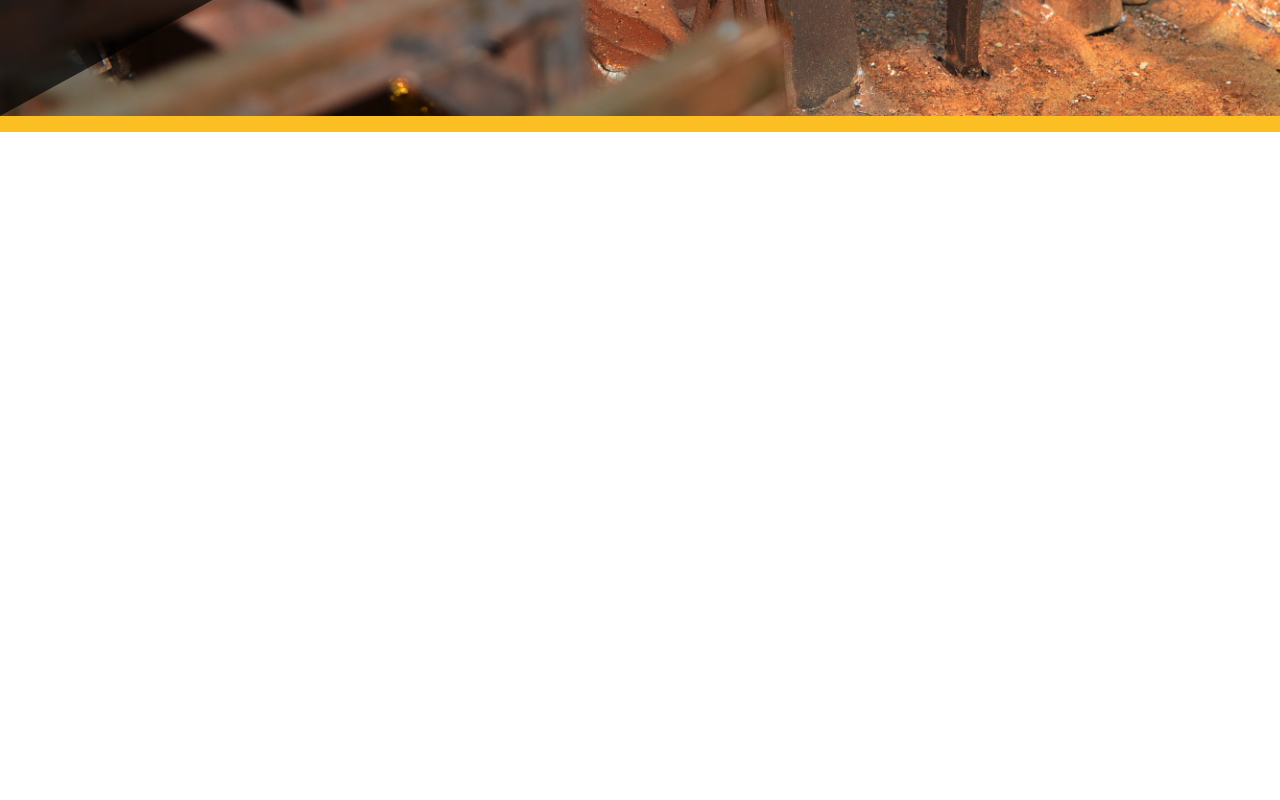
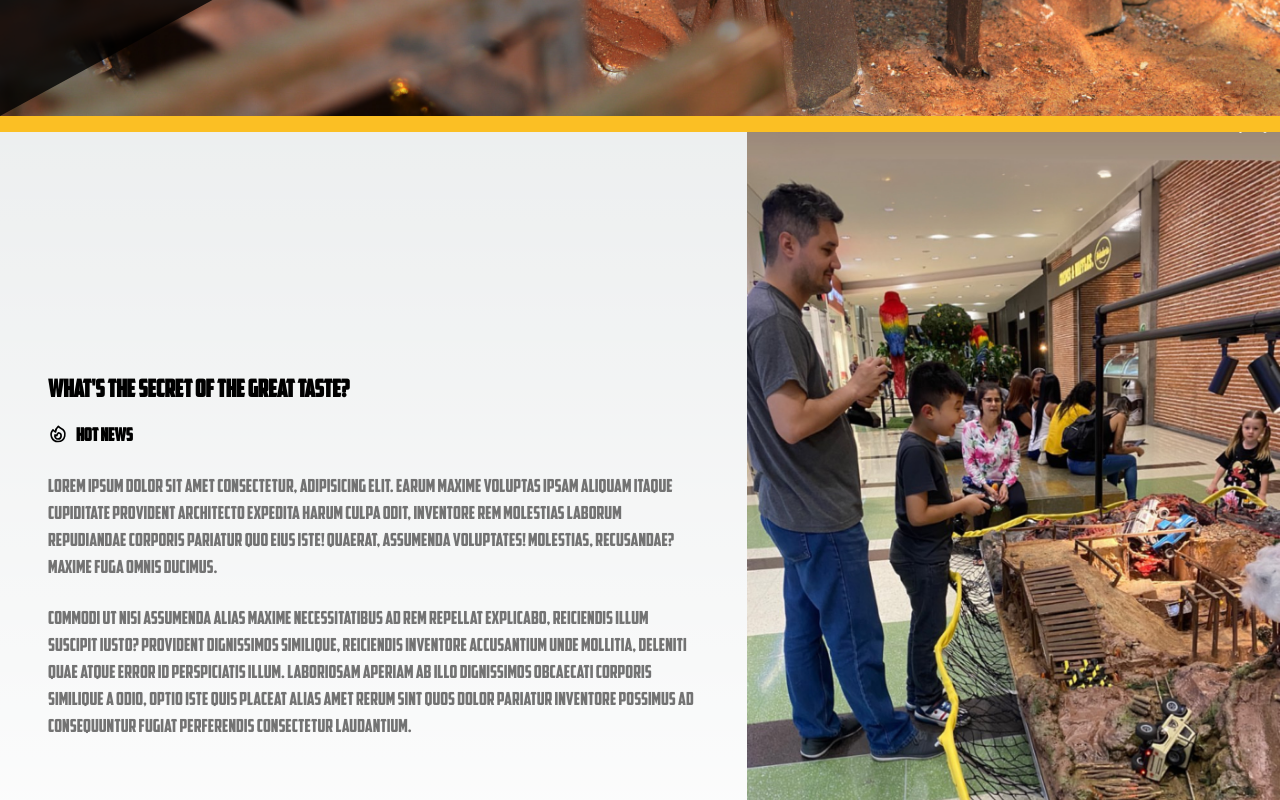
Before and after one commit to phorjax/RC_TRACKS2, a Next.js app: page / in a window 1280 px wide. Shown: the part 960-1760 px from the top of the page. Before the commit the page ends 1092 px from the top, so only its background shows below. Built offline with nearby package versions, Linux system fonts and the light colour scheme.

Commit message:
Servicios section

```diff
--- a/src/app/globals.css
+++ b/src/app/globals.css
@@ -52,7 +52,7 @@ a {
 }
 
 #Triangle {
-  opacity: 0.7;
+  opacity: 0.8;
   border-top: 60vh solid transparent;
   border-bottom: 60vh solid transparent;
   border-left: 110vh solid rgb(0, 0, 0);
--- a/src/app/page.tsx
+++ b/src/app/page.tsx
@@ -1,4 +1,5 @@
-
+import Image from "next/image";
+import KidPlaying from "../../public/rctracks-kidplaying.jpg";
 
 
 export default function Home() {
@@ -16,7 +17,52 @@ export default function Home() {
         </div>
       </div>
       <div className="w-full h-4 bg-amber-400"></div>
-
+      <div className="container mx-auto">
+        <section className="">
+          <div className="block">
+            <div className="flex flex-wrap items-center">
+              <div className=" w-full shrink-0 grow-0 basis-auto lg:w-6/12 xl:w-7/12">
+                <div className="px-6 py-12 md:px-12">
+                  <h2 className="mb-4 text-2xl font-bold">
+                    What's the secret of the great taste?
+                  </h2>
+                  <p className="mb-6 flex items-center font-bold uppercase text-danger dark:text-danger-500">
+                    <svg xmlns="http://www.w3.org/2000/svg" fill="none" viewBox="0 0 24 24" stroke-width="2"
+                      stroke="currentColor" className="mr-2 h-5 w-5">
+                      <path stroke-linecap="round" stroke-linejoin="round"
+                        d="M15.362 5.214A8.252 8.252 0 0112 21 8.25 8.25 0 016.038 7.048 8.287 8.287 0 009 9.6a8.983 8.983 0 013.361-6.867 8.21 8.21 0 003 2.48z" />
+                      <path stroke-linecap="round" stroke-linejoin="round"
+                        d="M12 18a3.75 3.75 0 00.495-7.467 5.99 5.99 0 00-1.925 3.546 5.974 5.974 0 01-2.133-1A3.75 3.75 0 0012 18z" />
+                    </svg>
+                    Hot news
+                  </p>
+                  <p className="mb-6 text-neutral-500 dark:text-neutral-300">
+                    Lorem ipsum dolor sit amet consectetur, adipisicing elit.
+                    Earum maxime voluptas ipsam aliquam itaque cupiditate
+                    provident architecto expedita harum culpa odit, inventore rem
+                    molestias laborum repudiandae corporis pariatur quo eius iste!
+                    Quaerat, assumenda voluptates! Molestias, recusandae? Maxime
+                    fuga omnis ducimus.
+                  </p>
+                  <p className="text-neutral-500 dark:text-neutral-300">
+                    Commodi ut nisi assumenda alias maxime necessitatibus ad rem
+                    repellat explicabo, reiciendis illum suscipit iusto? Provident
+                    dignissimos similique, reiciendis inventore accusantium unde
+                    mollitia, deleniti quae atque error id perspiciatis illum.
+                    Laboriosam aperiam ab illo dignissimos obcaecati corporis
+                    similique a odio, optio iste quis placeat alias amet rerum
+                    sint quos dolor pariatur inventore possimus ad consequuntur
+                    fugiat perferendis consectetur laudantium.
+                  </p>
+                </div>
+              </div>
+              <div className="hidden shrink-0 grow-0 basis-auto lg:flex lg:w-6/12 xl:w-5/12">
+              <Image src={KidPlaying} className="w-full" alt={""} />
+              </div>
+            </div>
+          </div>
+        </section>
+      </div>
     </main>
   );
 }
```
